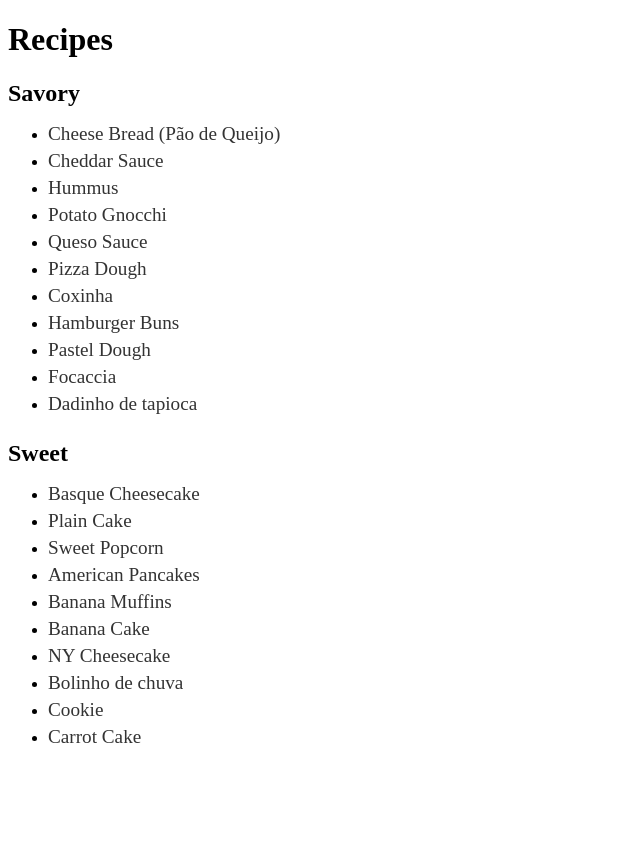
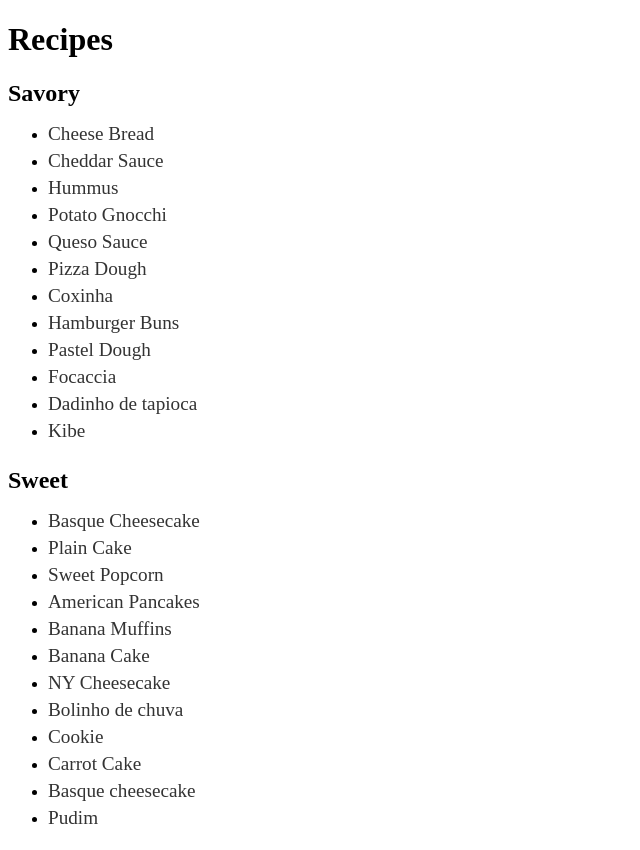
Before and after one commit to brenda-daroz/next-recipe-website, a Next.js app: page / in a window 1280 px wide. Shown: the whole page, without its empty margins (0-640 px from the left). Before the commit the page ends 800 px from the top, so only its background shows below. Built offline with nearby package versions, Linux system fonts and the light colour scheme.

Commit message:
add typescript and more recipes

```diff
--- a/components/BigUseClient.js
+++ b/components/BigUseClient.tsx
@@ -1,4 +1,4 @@
-import capitalizeFirstLetter from "../utils/capitalizeFirstLetter.js";
+import capitalizeFirstLetter from "../utils/capitalizeFirstLetter";
 import styled from "styled-components";
 import Link from "next/link.js";
 
@@ -23,11 +23,21 @@ const RecipeLink = styled.div`
   }
 `;
 
-export default function BigUseClient({ recipes }) {
-  const savory = recipes.filter((recipe) => recipe.type === "savory");
-  const sweet = recipes.filter((recipe) => recipe.type === "sweet");
+interface Recipe {
+  id: string;
+  title: string;
+  category: "savory" | "sweet";
+}
 
-  const RecipeList = ({ recipes, category }) => (
+interface BigUseClientProps {
+  recipes: Recipe[];
+}
+
+export default function BigUseClient({ recipes }: BigUseClientProps) {
+  const savory = recipes.filter((recipe) => recipe.category === "savory");
+  const sweet = recipes.filter((recipe) => recipe.category === "sweet");
+
+  const RecipeList = ({ recipes, category }: { recipes: Recipe[]; category: string}) => (
     <ListContainer>
       <CategoryTitle>{capitalizeFirstLetter(category)}</CategoryTitle>
       <ul>
--- a/pages/index.js
+++ b/pages/index.tsx
@@ -1,8 +1,8 @@
-import BigUseClient from "@/components/BigUseClient";
-import { recipes } from "../recipes.js";
+import BigUseClient from "../components/BigUseClient";
+import { recipes } from "../recipes";
 import Head from "next/head";
 
-export default function Page({ recipes }) {
+export default function Page({ recipes }: { recipes: any[] }) {
   return (
     <>
       <Head>
--- a/recipes.js
+++ b/recipes.ts
@@ -1,7 +1,17 @@
-export const recipes = [
+export type RecipeProps = {
+  id: number,
+  category: string,
+  title: string,
+  ingredients: Record<string, string | Record<string, string>>;
+  steps: Record<string, string | Record<string, string>>;
+};
+
+type RecipesProps = Array<RecipeProps>;
+
+export const recipes: RecipesProps = [
   {
     id: 1,
-    type: "sweet",
+    category: "sweet",
     title: "Basque Cheesecake",
     ingredients: {
       "cream cheese": "2 lbs",
@@ -18,11 +28,11 @@ export const recipes = [
   },
   {
     id: 2,
-    type: "savory",
-    title: "Cheese Bread (Pão de Queijo)",
+    category: "savory",
+    title: "Cheese Bread",
     ingredients: {
-      "sweet tapioca starch": "100g",
-      "sour tapioca starch": "150g",
+      "sweet manioc starch": "100g",
+      "sour manioc starch": "150g",
       cheese: "200g",
       milk: "50g",
       water: "50g",
@@ -32,7 +42,7 @@ export const recipes = [
     },
     steps: {
       1: "In a pan, mix milk, water, oil, and salt, then bring to a boil.",
-      2: "Add sweet and sour tapioca starch to a bowl and pour in the boiled mixture.",
+      2: "Add sweet and sour manioc starch to a bowl and pour in the boiled mixture.",
       3: "Mix well and let cool.",
       4: "Add the cheese and mix.",
       5: "Add eggs one at a time until incorporated into the dough.",
@@ -41,7 +51,7 @@ export const recipes = [
   },
   {
     id: 3,
-    type: "sweet",
+    category: "sweet",
     title: "Plain Cake",
     ingredients: {
       eggs: "2",
@@ -53,11 +63,15 @@ export const recipes = [
     },
     steps: {
       1: "Preheat oven to 400°F.",
+      2: "Mix eggs and sugar until creamy.",
+      3: "Add oil and milk, then mix well.",
+      4: "Sift flour and baking powder, then mix until smooth.",
+      5: "Bake for 40 minutes or until golden brown.",
     },
   },
   {
     id: 4,
-    type: "savory",
+    category: "savory",
     title: "Cheddar Sauce",
     ingredients: {
       butter: "57g",
@@ -66,11 +80,17 @@ export const recipes = [
       milk: "480mL",
       pasta: "225g",
     },
-    steps: { 1: "Add butter to a pan." },
+    steps: {
+      1: "Add butter to a pan.",
+      2: "Add flour and whisk until golden.",
+      3: "Add milk and whisk until thickened.",
+      4: "Add cheddar and whisk until melted.",
+      5: "Serve over pasta.",
+    },
   },
   {
     id: 5,
-    type: "savory",
+    category: "savory",
     title: "Hummus",
     ingredients: {
       "cooked chickpeas": "250g",
@@ -90,7 +110,7 @@ export const recipes = [
   },
   {
     id: 6,
-    type: "savory",
+    category: "savory",
     title: "Potato Gnocchi",
     ingredients: {
       "Asterix potato": "500g",
@@ -110,7 +130,7 @@ export const recipes = [
   },
   {
     id: 7,
-    type: "savory",
+    category: "savory",
     title: "Queso Sauce",
     ingredients: {
       "processed cheese": "130g",
@@ -122,11 +142,14 @@ export const recipes = [
       salt: "to taste",
       cumin: "to taste",
     },
-    steps: { 1: "" },
+    steps: {
+      1: "",
+      2: "",
+    },
   },
   {
     id: 8,
-    type: "savory",
+    category: "savory",
     title: "Pizza Dough",
     ingredients: {
       flour: "3 cups",
@@ -145,7 +168,7 @@ export const recipes = [
   },
   {
     id: 9,
-    type: "sweet",
+    category: "sweet",
     title: "Sweet Popcorn",
     ingredients: {
       popcorn: "70g",
@@ -154,11 +177,11 @@ export const recipes = [
       water: "10mL",
       oil: "15g",
     },
-    steps: { 1: "" },
+    steps: { },
   },
   {
     id: 10,
-    type: "sweet",
+    category: "sweet",
     title: "American Pancakes",
     ingredients: {
       flour: "195g",
@@ -179,7 +202,7 @@ export const recipes = [
   },
   {
     id: 11,
-    type: "sweet",
+    category: "sweet",
     title: "Banana Muffins",
     ingredients: {
       "unsalted butter": "50g",
@@ -196,7 +219,7 @@ export const recipes = [
   },
   {
     id: 12,
-    type: "sweet",
+    category: "sweet",
     title: "Banana Cake",
     ingredients: {
       sugar: "150g",
@@ -212,7 +235,7 @@ export const recipes = [
   },
   {
     id: 13,
-    type: "savory",
+    category: "savory",
     title: "Coxinha",
     ingredients: {
       flour: "160g",
@@ -232,7 +255,7 @@ export const recipes = [
   },
   {
     id: 14,
-    type: "savory",
+    category: "savory",
     title: "Hamburger Buns",
     ingredients: {
       tangzhong: {
@@ -252,14 +275,14 @@ export const recipes = [
     },
     steps: {
       1: "Cook tangzhong ingredients until thickened.",
-      2: "Combine with other ingredients except butter.",
-      3: "Knead and let rise.",
+      2: "Combine tangzhong with other ingredients except butter.",
+      3: "Knead for about 11 minutes in a mixer and let rise.",
       4: "Shape and bake at 180°C.",
     },
   },
   {
     id: 15,
-    type: "sweet",
+    category: "sweet",
     title: "NY Cheesecake",
     ingredients: {
       crust: {
@@ -269,16 +292,37 @@ export const recipes = [
       },
       filling: {
         "cream cheese": "450g",
-        sugar: "100g",
+        sugar: "163g",
+        salt: "1/2 tsp",
+        vanilla: "1 tsp",
         eggs: "2",
-        vanilla: "1 tsp",
+        "heavy cream": "75g",
+        "sour cream": "130g",
+        lemon: "1 tbsp",
+        cornstarch: "1 tbsp",
+
       },
     },
-    steps: { 1: "" },
+    steps: {
+      "crust": {
+        1: "Crush graham crackers and mix with melted butter and sugar.",
+        2: "Press into a springform pan and bake for 10 minutes at 180°C.",
+      },
+      "filling": {
+      1: "Beat cream cheese until airy and creamy",
+      2: "Add to cream cheese sugar, salt and vanilla and beat until smooth",
+      3: "Whisk eggs until smooth",
+      4: "Add eggs slowly to cream cheese mixture",
+      5: "Add heavy cream, sour cream and lemon juice, mix until smooth. Add cornstarch, mix again",
+      6: "Pour the mixture over the crust and tap the pan to remove air bubbles",
+      7: "Bake for 75 min at 162°C in a hot water bath",
+      8: "Let it cool on countertop and then refrigerate for at least 4 hours"
+      }
+    },
   },
   {
     id: 16,
-    type: "sweet",
+    category: "sweet",
     title: "Bolinho de chuva",
     ingredients: {
       flour: "140 g",
@@ -297,7 +341,7 @@ export const recipes = [
   },
   {
     id: 17,
-    type: "sweet",
+    category: "sweet",
     title: "Cookie",
     ingredients: {
       butter: "120 g",
@@ -325,7 +369,7 @@ export const recipes = [
   },
   {
     id: 18,
-    type: "savory",
+    category: "savory",
     title: "Pastel Dough",
     ingredients: {
       flour: "250 g",
@@ -347,7 +391,7 @@ export const recipes = [
   },
   {
     id: 19,
-    type: "sweet",
+    category: "sweet",
     title: "Carrot Cake",
     ingredients: {
       cake: {
@@ -365,11 +409,23 @@ export const recipes = [
         sugar: "6 tablespoons",
       },
     },
-    steps: {},
+    steps: {
+      "cake": {
+        1: "Mix sugar, carrots, oil, and eggs in a blender until smooth.",
+        2: "Add mixture to a bowl.",
+        3: "Sift flour and baking powder to mixture",
+        4: "Bake for 40 minutes at 180°C.",
+      },
+      "topping": {
+        1: "Mix all ingredients in a pan.",
+        2: "Cook until thickened.",
+        3: "Pour over the cake.",
+      },
+    },
   },
   {
     id: 20,
-    type: "savory",
+    category: "savory",
     title: "Focaccia",
     ingredients: {
       flour: "400 g",
@@ -378,11 +434,20 @@ export const recipes = [
       "olive oil": "15 g",
       yeast: "4 g",
     },
-    steps: {},
+    steps: {
+      1: "Mix flour, water, salt, olive oil and yeast in a bowl.",
+      2: "Knead for 10 minutes.",
+      3: "Let it rest for 30 minutes",
+      4: "Do 3 sets of stretch and folds every 30 minutes.",
+      5: "Transfer to an oiled container and let it rest overnight in the fridge.",
+      6: "Transfer to an oiled baking sheet and let it rise until doubled.",
+      7: "Add toppings of choice.",
+      8: "Bake at 230°C for 25 minutes or until golden .",
+    },
   },
   {
     id: 21,
-    type: "savory",
+    category: "savory",
     title: "Dadinho de tapioca",
     ingredients: {
       milk: "500 g",
@@ -390,6 +455,73 @@ export const recipes = [
       "halloumi cheese": "250 g",
       "salt, black pepper": "to taste",
     },
-    steps: {},
+    steps: {
+      1: "Heat the milk with salt and pepper until it simmers.",
+      2: "Add the tapioca starch and mix well.",
+      3: "Add the cheese and mix until melted.",
+      4: "Pour into a square mold and let it cool",
+      5: "Cut into small squares and fry until golden brown.",
+    },
   },
+  {
+    id: 22,
+    category: "sweet",
+    title: "Basque cheesecake",
+    ingredients: {
+      "cream cheese": "340 g",
+      sugar: "150 g",
+      eggs: "3",
+      "heavy cream": "60 g",
+      salt: "1/4 tsp",
+      vanilla: "1/2 tsp",
+    },
+    steps: {
+      1: "Preheat oven to 200°C.",
+      2: "Mix cream cheese and sugar until smooth.",
+      3: "Whisk eggs and slowly add to the mixture.",
+      4: "Add heavy cream, salt, and vanilla.",
+      5: "Pour into a lined pan and bake for 50 minutes.",
+    },
+  },
+  {
+    id: 23,
+    category: "sweet",
+    title: "Pudim",
+    ingredients: {
+      "condensed milk": "2 cans",
+      milk: "400 g",
+      eggs: "2",
+      vanilla: "1 tsp",
+    },
+    steps: {
+      1: "In a blender add all ingredients and blend until smooth.",
+      2: "Caramelize a pan and pour the mixture.",
+      3: "Bake in a water bath for 90 minutes at 180°C.",
+      4: "Let it cool and refrigerate for at least 6 hours.",
+      5: "Unmold and serve.",
+    },
+  },
+  {
+    id: 24,
+    category: "savory",
+    title: "Kibe",
+    ingredients: {
+      "bulgur wheat": "500 g",
+      lime: "1",
+      onion: "1",
+      "olive oil": "1/2 cup",
+      mint: "1 cup",
+      parsley: "1 cup",
+      salt: "to taste",
+      "black pepper": "to taste",
+    },
+    steps: {
+      1: "Soak bulgur wheat in water for 1 hour.",
+      2: "Drain and squeeze out excess water.",
+      3: "In a blender, add bulgur, lime juice, onion, olive oil, mint, parsley, salt, and pepper.",
+      4: "Blend it all together.",
+      5: "Shape into football-shaped kibes, fill with cheese if wanted.",
+      6: "Fry until golden brown.",
+    },
+  }
 ];
--- a/utils/capitalizeFirstLetter.js
+++ b/utils/capitalizeFirstLetter.ts
@@ -1,4 +1,4 @@
-const capitalizeFirstLetter = (string) => {
+const capitalizeFirstLetter = (string: string) => {
   return string.charAt(0).toUpperCase() + string.slice(1);
 }
 
```
Also changed, not shown: components/Recipe.js (deleted, +0 -67 lines), components/Recipe.tsx (added, +92 -0 lines), package.json (+6 -2 lines), pages/recipes/[slug].tsx (renamed from pages/recipes/[slug].js, +4 -3 lines), tsconfig.json (added, +42 -0 lines), 1 other file (tests, documents, lock files or other folders).
